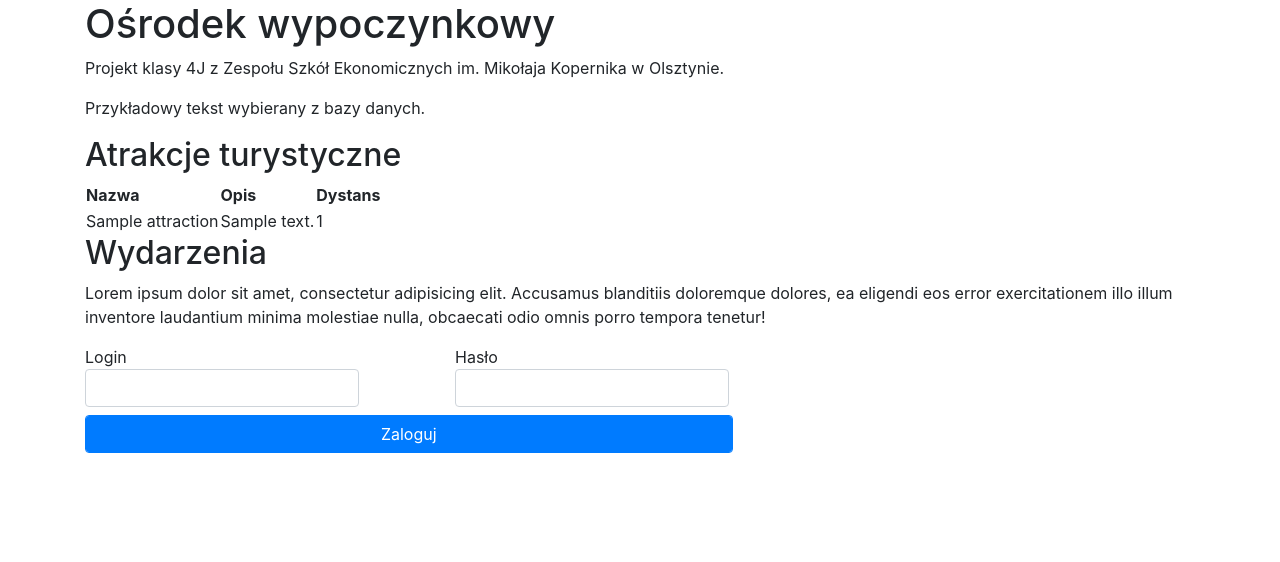
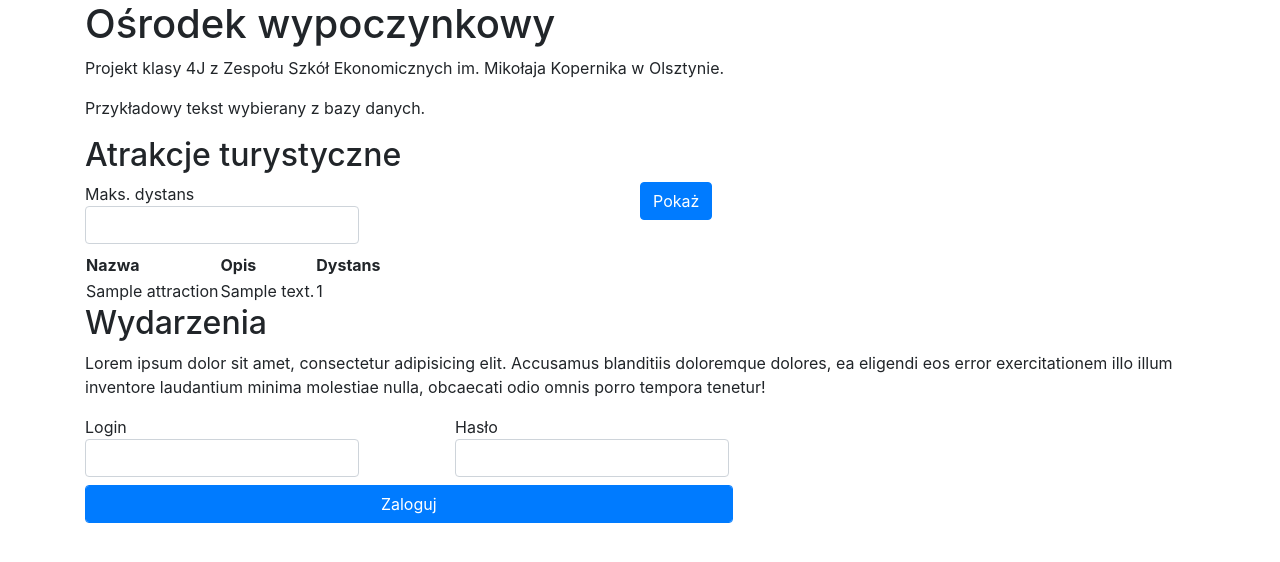
Before and after one commit to AnonymousX86/osrodek, a PHP site: page / in a window 1280 px wide. Shown: the part 56-618 px from the top of the page. Run offline with PHP 8.4, Linux system fonts and the light colour scheme; data comes from the database, SQL or seed files in the repository; tables that the repository leaves empty hold one stand-in row (values such as "Sample post"); a stand-in replaces the project's code that opens the database connection.

Commit message:
Dodano filtrowanie atrakcji
...drugi raz. 😜
Dodatkowo dodano 2 TODO.

```diff
--- a/web/index.php
+++ b/web/index.php
@@ -44,6 +44,18 @@
     <div class="row">
         <div class="col">
             <h2>Atrakcje turystyczne</h2>
+            <div class="row no-gutters">
+                <div class="col-6">
+                    <label for="maxD">
+                        Maks. dystans
+                        <input class="form-control" type="number" id="maxD"/>
+                    </label>
+                </div>
+                <div class="col-6">
+                    <button class="btn btn-primary" onclick="maxKm()">Pokaż</button>
+                </div>
+                <!-- TODO resetowanie i weryfikacja-->
+            </div>
             <table>
                 <thead>
                 <tr>
@@ -59,7 +71,7 @@
                 $sql->execute();
                 $result = $sql->get_result();
                 while ($row = $result->fetch_assoc()) { ?>
-                    <tr>
+                    <tr class="obiekt" data-distance="<?= $row['distance'] ?>">
                         <td><?= $row['name'] ?></td>
                         <td><?= $row['description'] ?></td>
                         <td><?= $row['distance'] ?></td>
@@ -83,6 +95,7 @@
             </p>
         </div>
     </div>
+    <!-- TODO ukrywanie formularza kiedy użytkownik jest zalogowany-->
     <div class="row">
         <div class="col">
             <form action="scripts/login.php" method="post">
```
